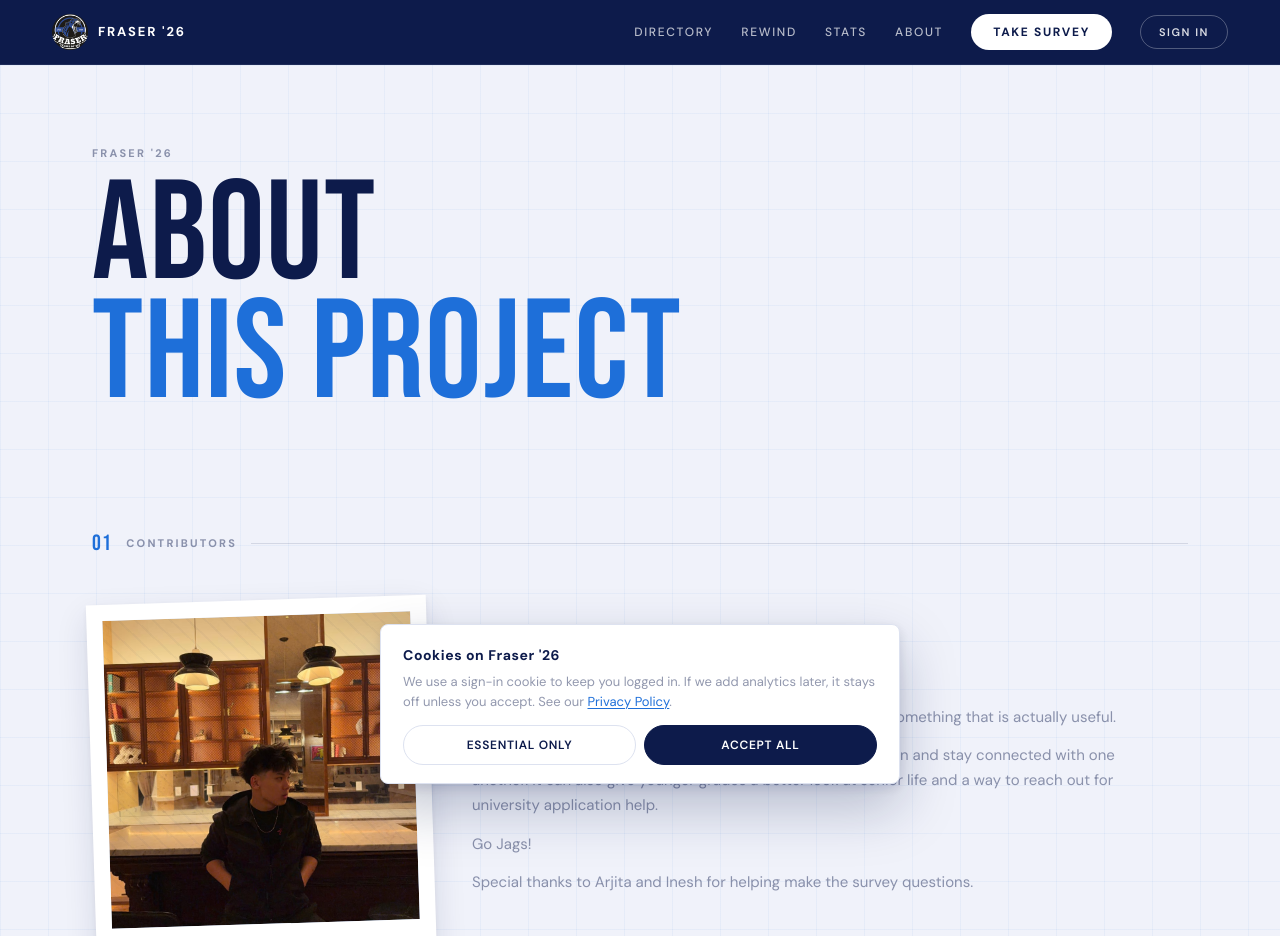
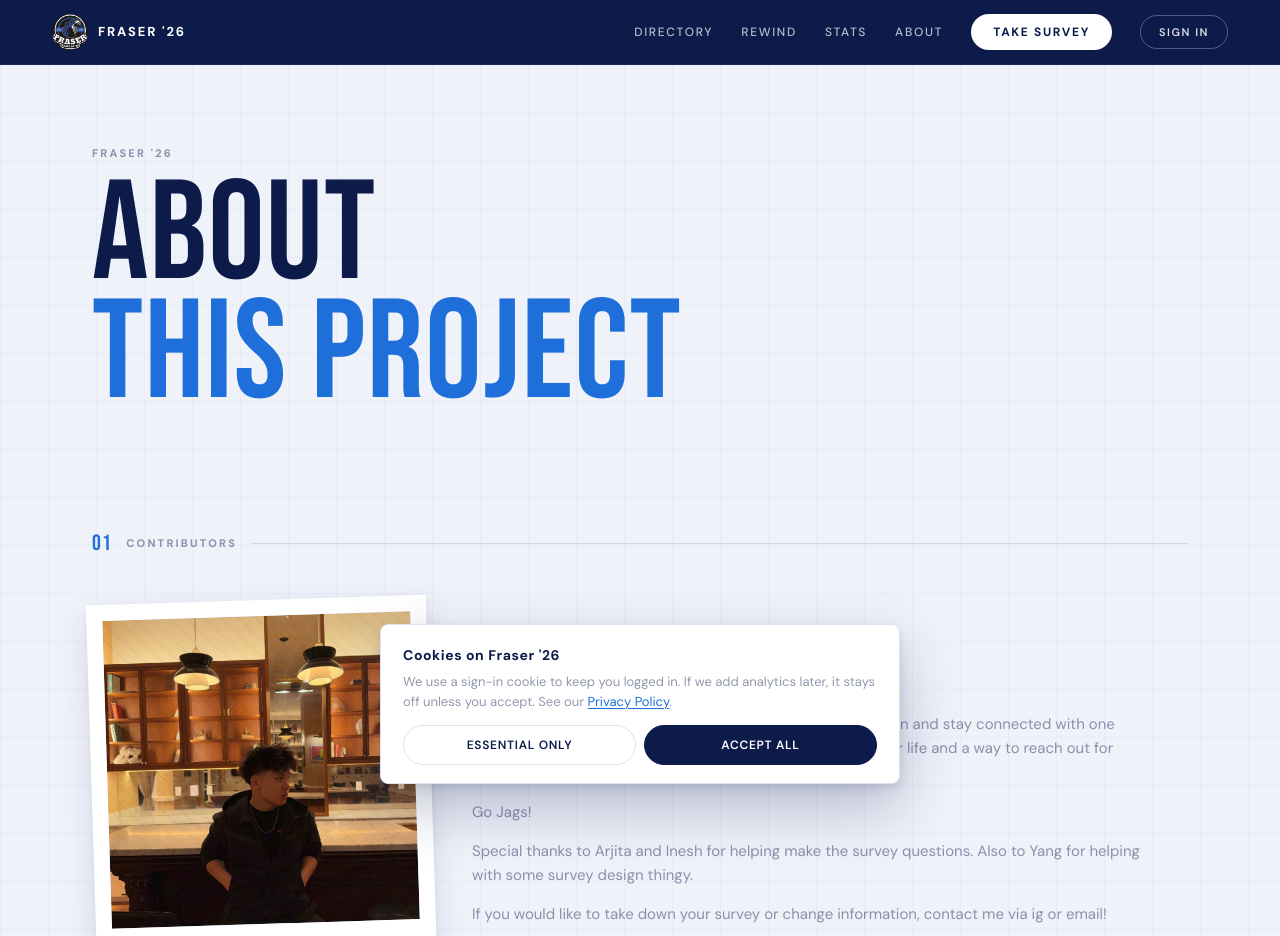
Before and after one commit to dzkchen/grad-26, a Next.js app: page /about in a window 1280 px wide. Shown: the top 936 px of the page. Built offline with nearby package versions, Linux system fonts and the light colour scheme; no server answers.

Commit message:
about page text change

```diff
--- a/app/about/page.tsx
+++ b/app/about/page.tsx
@@ -55,7 +55,7 @@ export default function AboutPage() {
             <div className={styles.photo}>
               <Image
                 src="/about/me.jpg"
-                alt="David Chen, creator of Fraser Grads '26"
+                alt="David Chen"
                 fill
                 sizes="(max-width: 900px) calc(100vw - 80px), 300px"
                 preload
@@ -70,7 +70,7 @@ export default function AboutPage() {
           <div className={styles.premisePanel}>
             <div className={styles.premiseCopy}>
               <p>
-                Fraser Grads &apos;26 is an unofficial, side project for me to learn something that is actually useful.
+                Fraser Grads &apos;26 is an unofficial site for our grad class.
               </p>
               <p>
                 The goal is to help us look back on high school after
@@ -83,7 +83,10 @@ export default function AboutPage() {
               </p>
               <p>
                 Special thanks to Arjita and Inesh for helping make the survey
-                questions.
+                questions. Also to Yang for helping with some survey design thingy.
+              </p>
+              <p>
+                If you would like to take down your survey or change information, contact me via ig or email!
               </p>
             </div>
           </div>
```
